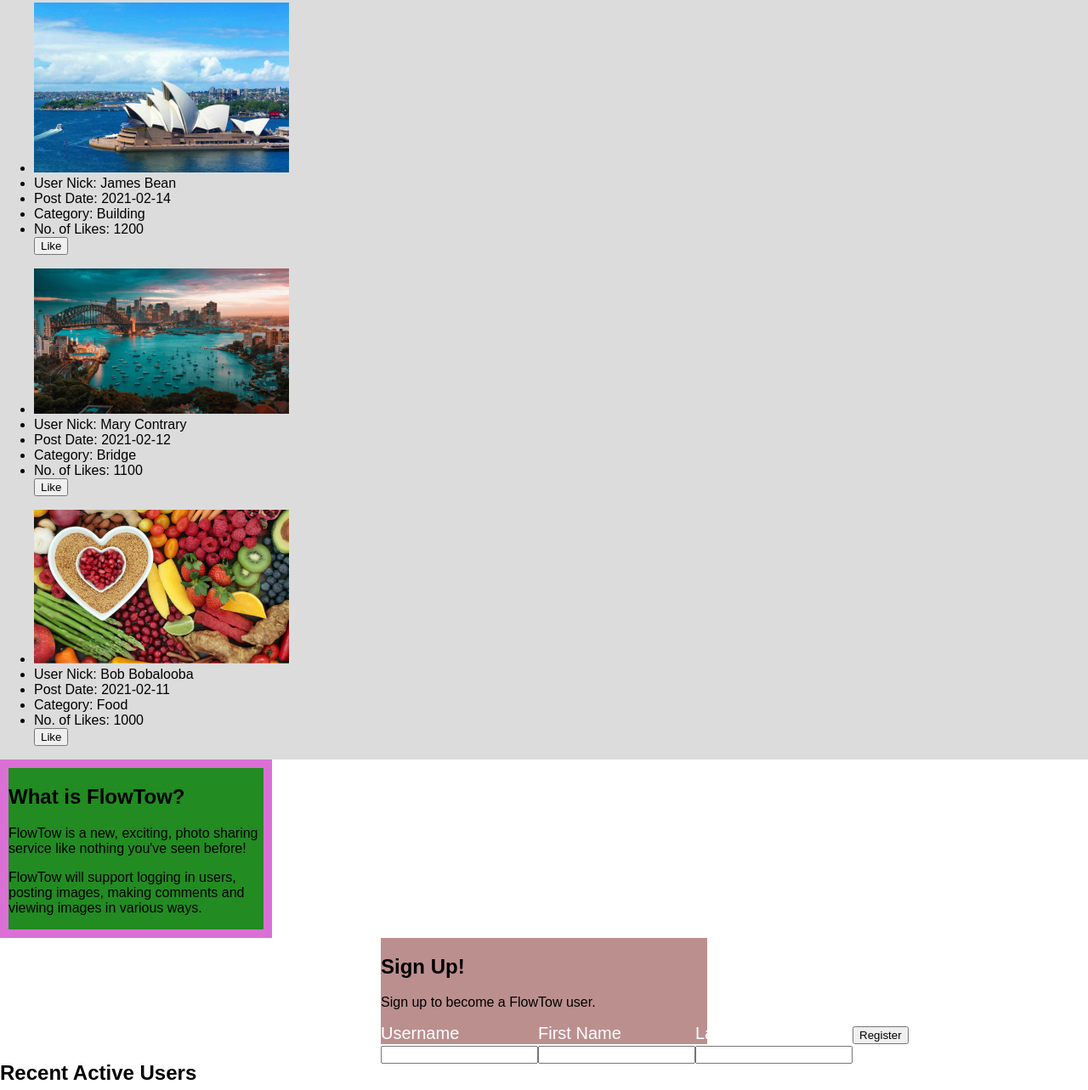
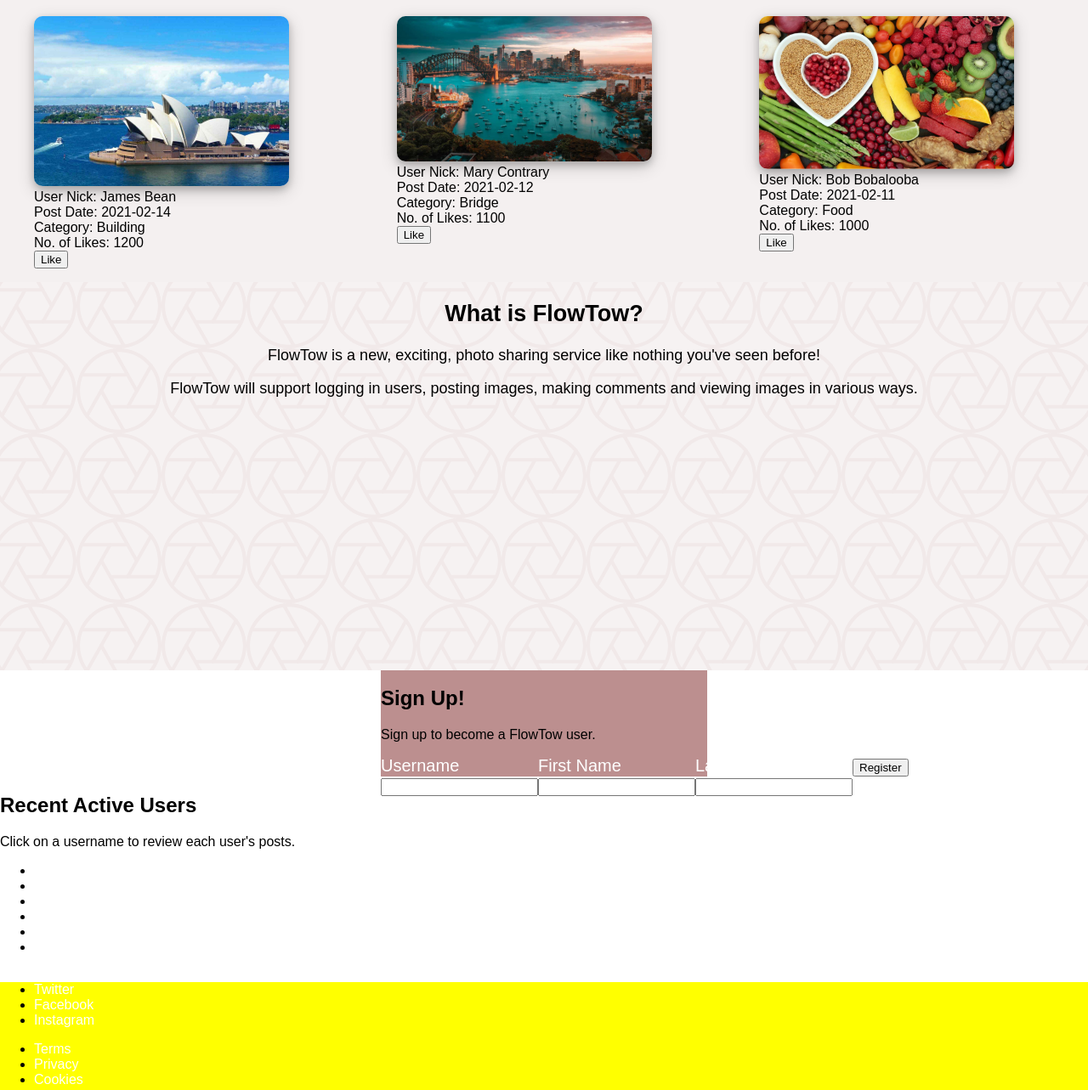
Before and after one commit to camelCaseStyle/webtechassign, a plain HTML site: page index.html in a window 1280 px wide. Shown: the part 189-1472 px from the top of the page at 85% size. Drawn offline with Linux system fonts and the light colour scheme.

Commit message:
added background camera shutter image

```diff
--- a/style.css
+++ b/style.css
@@ -47,10 +47,11 @@ form{
     cursor: pointer;
     border:none;
     font-size: 20px;
-    transition: tranform ease-in .5s;
+    transition: transform ease-in .2s;
 }
 #search-button:hover{
-    transform: scale(1.2);
+    transform: scale(1.2) rotateX(360deg);
+    color:yellow;
 }
 
 #search-input{
@@ -69,14 +70,10 @@ a:hover{
     color: yellow;
 }
 #heading {
-    background-color: gainsboro;
+    background-color: rgb(244, 240, 240);
 }
 
-#whatis {
-    width: 300px;
-    background-color: forestgreen;
-    border: 10px solid orchid;
-}
+
 
 #registration {
     width: 30%;
@@ -98,4 +95,51 @@ Content
 
 #content{
     display: grid;
+    grid-template-columns: repeat(3, 1fr);
+    grid-template-rows: repeat(2, 1fr);
+
 }
+#heading{
+    grid-column-start: 1;
+    grid-column-end: 4;
+    grid-row-start: 1;
+    grid-row-end: 2;
+    display: grid;
+    grid-template-columns: repeat(3, 1fr);
+}
+.flowtow{
+    grid-template-columns: repeat(3, 1fr);
+    grid-template-rows: repeat(2, 1fr);
+}
+
+hgroup,#whatis, #registration, #recent-users{
+    grid-column-start: 1;
+    grid-column-end: 4;
+}
+.flowtow >ul{
+    list-style: none;
+}
+.flowtow > ul> li > img{
+    transition: transform ease-in-out .5s;
+    border-radius: 10px;
+    box-shadow: 0 4px 8px 0 rgba(0, 0, 0, 0.2), 0 6px 20px 0 rgba(0, 0, 0, 0.19);
+}
+.flowtow > ul> li > img:hover{
+    transform: scale(1.1);
+}
+
+.like-button:hover{
+    content: '';
+    color: green;
+}
+
+#whatis{
+    width: 100%;
+    font-size: large;
+    text-align: center;
+    background-color: #f6f2f2;
+    background-image: url('./shutter.svg');
+    background-size: 100px;
+    background-repeat: repeat;
+    background-position: center;
+}
```
Also changed, not shown: shutter.svg (added).
